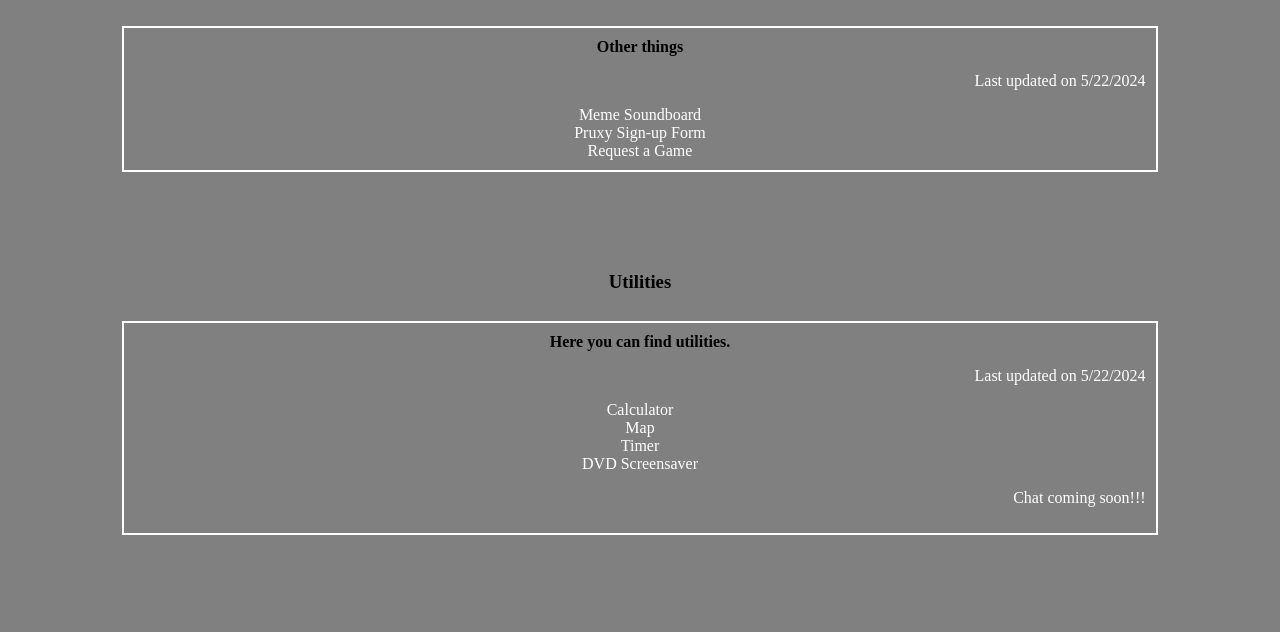
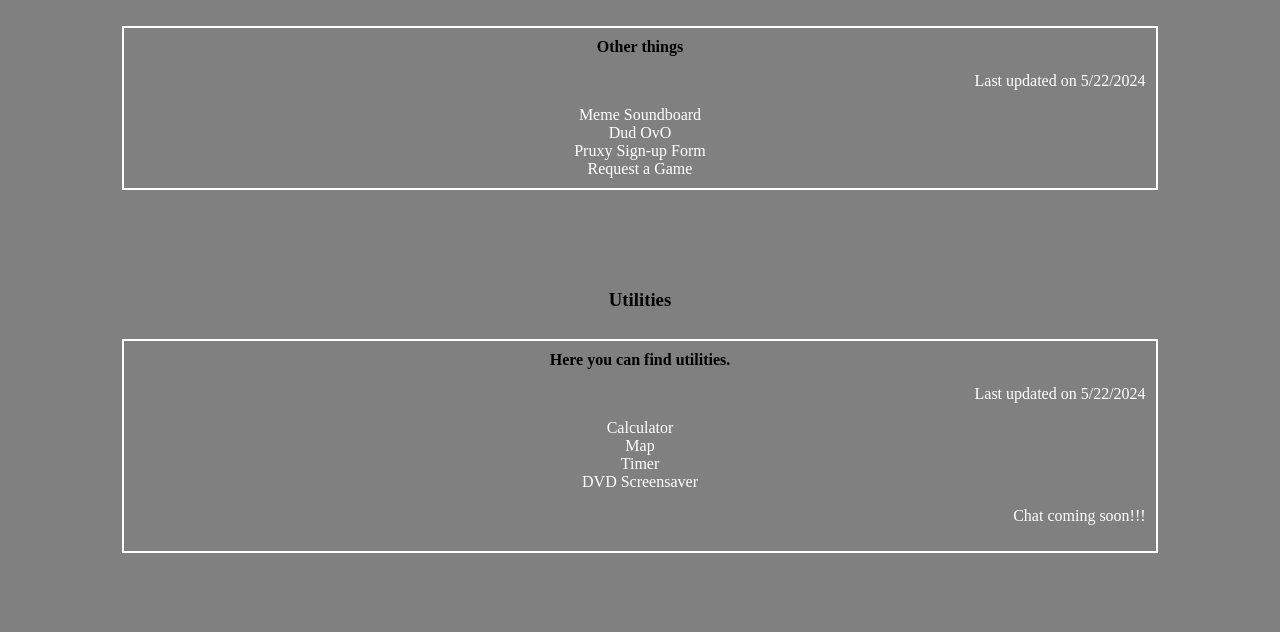
Before and after one commit to caidencobb/home1, a plain HTML site: page index.html in a window 1280 px wide. Shown: the part 1889-2521 px from the top of the page. Drawn offline with Linux system fonts and the light colour scheme.

Commit message:
Update index.html

```diff
--- a/index.html
+++ b/index.html
@@ -215,6 +215,8 @@
 
             <a href="https://thehtmlproject.github.io/allmygames/soundboard" >Meme Soundboard</a>
             <br>
+               <a href="https://sites.google.com/cusd.me/dudovo" >Dud OvO</a>
+            <br>
             <a href="https://forms.office.com/Pages/ResponsePage.aspx?id=PE1WzVoeIkqjzr5jFs7J_7rxW38_NJVGgrFkHwKPmghUNjMxQkoxMlZOQlhFMFFDVEdKN0pYQTZGMS4u" >Pruxy Sign-up Form</a>
              <br>
             <a href="https://forms.office.com/Pages/ResponsePage.aspx?id=PE1WzVoeIkqjzr5jFs7J_7rxW38_NJVGgrFkHwKPmghUM0Y5MUJBRkxSQ1NMSERWSVZaTE1DMjFDMS4u" >Request a Game</a>
```
